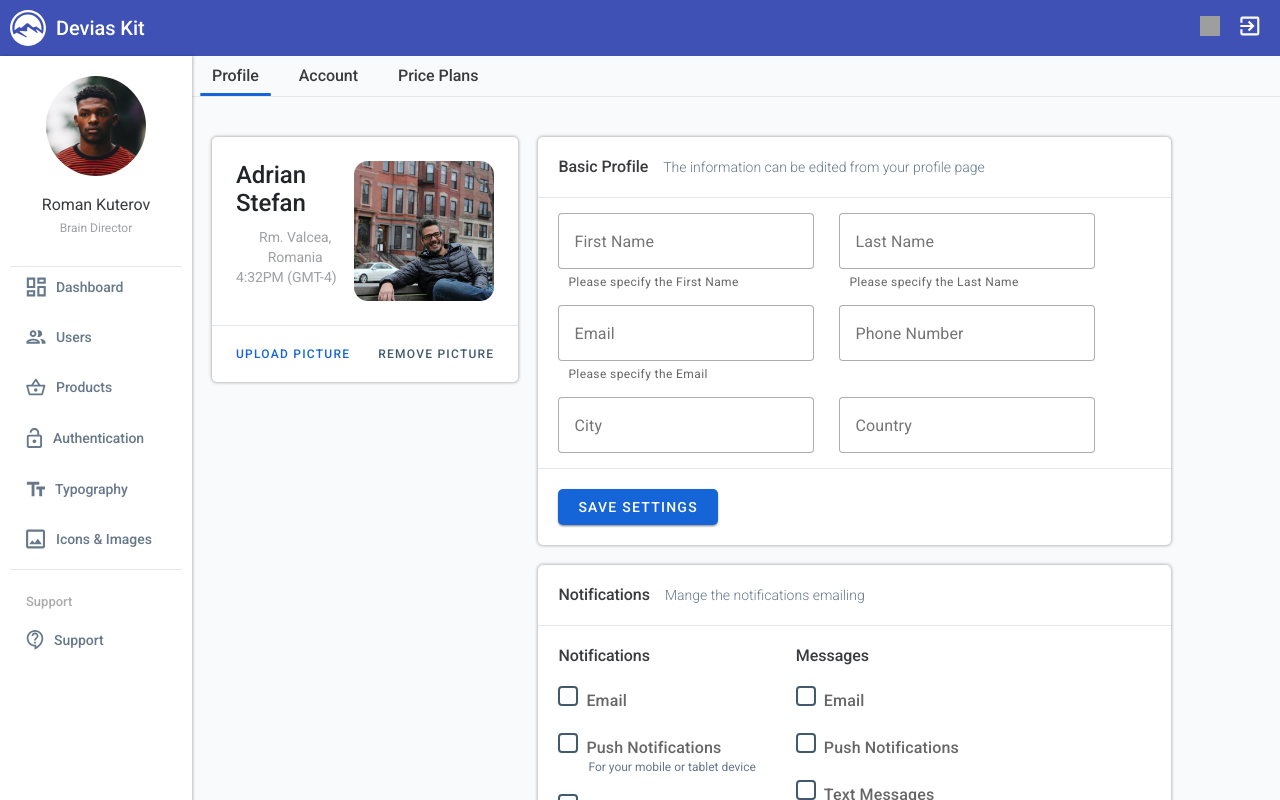
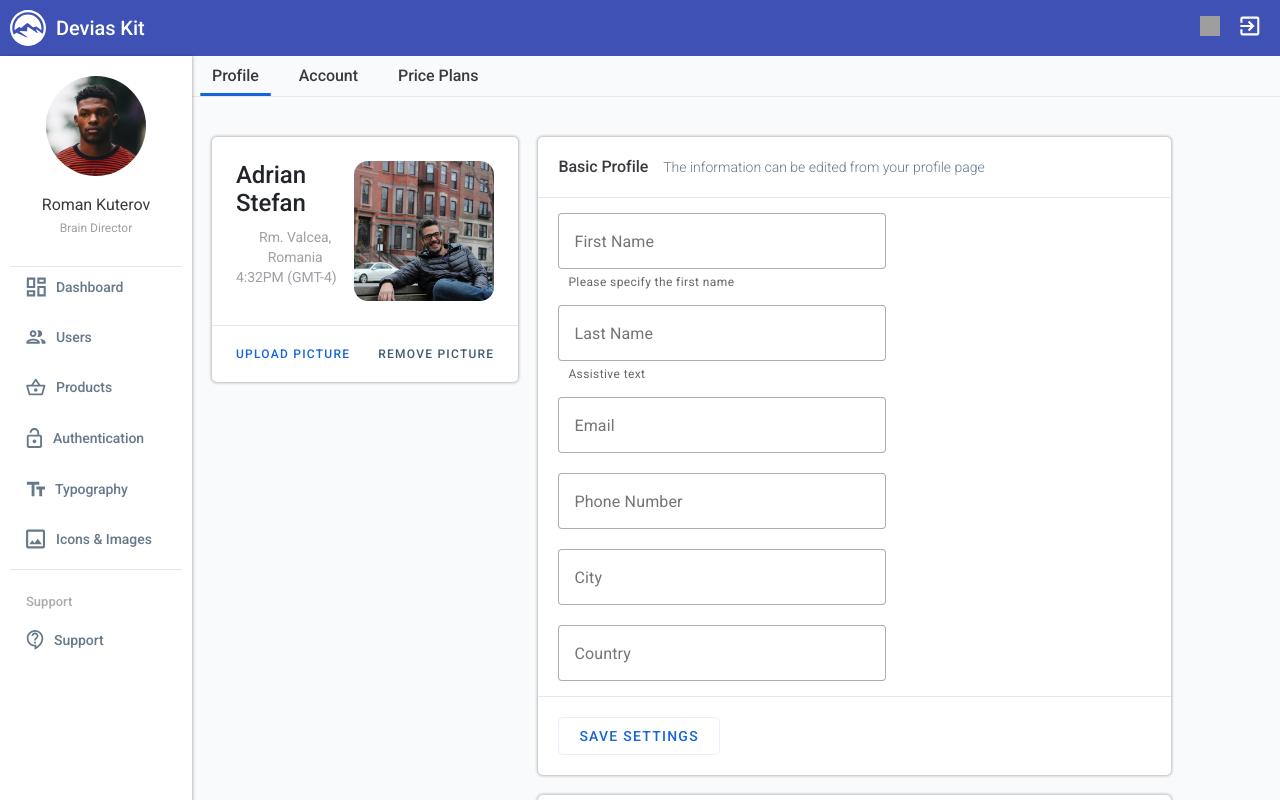
Before and after one commit to Valgulious/test-react, a React (Create React App) app: page / in a window 1280 px wide. Shown: the top 800 px of the page. Built offline with nearby package versions, Linux system fonts and the light colour scheme; grey boxes are pictures that could not be loaded.

Commit message:
Implemented the work of the SettingsForm

```diff
--- a/src/components/main/forms/FormButton.jsx
+++ b/src/components/main/forms/FormButton.jsx
@@ -1,7 +1,8 @@
 import PropTypes from 'prop-types'
 import styled from "@emotion/styled";
+import {forwardRef} from "react";
 
-const FormButton = ({buttonText, isDisabled}) => {
+const FormButton = forwardRef(({buttonText, isDisabled}, ref) => {
 
     const Button = styled.input`
         padding: 10px 20px;
@@ -44,10 +45,10 @@ const FormButton = ({buttonText, isDisabled}) => {
     `
 
     return(
-        <Button type='submit' value={buttonText} disabled={isDisabled}/>
+        <Button ref={ref} type='submit' value={buttonText} disabled={isDisabled}/>
     )
 
-}
+})
 
 FormButton.propTypes = {
     buttonText: PropTypes.string.isRequired,
--- a/src/components/main/forms/SettingsForm.jsx
+++ b/src/components/main/forms/SettingsForm.jsx
@@ -2,15 +2,82 @@ import styled from "@emotion/styled";
 import ProfileSection from "../ProfileSection.jsx";
 import SettingsFormInput from "./SettingsFormInput.jsx";
 import FormHeader from "./FormHeader.jsx";
-import FormFooter from "./FormFooter.jsx";
+import FormButton from "./FormButton.jsx";
 import Hr from '../../Hr.jsx'
+import {useRef} from "react";
 
 
 const SettingsForm = () => {
 
-    const Form = styled.form`
-        // width: 50vw;
-    `
+    const firstNameRef = useRef(null);
+    const lastNameRef = useRef(null);
+    const emailRef = useRef(null);
+    const phoneNumberRef = useRef(null);
+    const cityRef = useRef(null);
+    const countryRef = useRef(null);
+
+    const buttonRef = useRef(null);
+    const submitMessageRef = useRef(null);
+
+    const emailSpanRef = useRef(null);
+
+    const emailValidation = (value) => {
+        const regEmail = /\S+@\S+\.\S+/;
+
+        return regEmail.test(value);
+    }
+
+    const handleChange = (e) => {
+        let firstNameIsInvalid = firstNameRef.current.value === '';
+        let lastNameIsInvalid = lastNameRef.current.value === '';
+
+        if ('email' === e.target.id) emailSpanRef.current.textContent = '';
+
+        let emailIsValid = emailValidation(emailRef.current.value);
+
+        buttonRef.current.disabled = firstNameIsInvalid || lastNameIsInvalid || !emailIsValid;
+    }
+
+    const handleEmailBlur = () => {
+        const emailValue = emailRef.current.value;
+        if (emailValidation(emailValue)) {
+            emailSpanRef.current.textContent = '';
+        } else {
+            emailSpanRef.current.textContent = 'Incorrect email. Example: example@example.com';
+            emailSpanRef.current.style.color = 'red';
+        }
+    }
+
+    const handleSubmit = e => {
+        e.preventDefault();
+
+        const formData = new FormData(e.target);
+
+        for (let pair of formData.entries()) {
+            console.log(pair[0] + ': ' + pair[1]);
+        }
+
+        if(Math.round(Math.random())) {
+            submitMessageRef.current.textContent = 'Saved';
+            submitMessageRef.current.style.color = 'green';
+
+            firstNameRef.current.value = '';
+            lastNameRef.current.value = '';
+            emailRef.current.value = '';
+            phoneNumberRef.current.value = '';
+            cityRef.current.value = '';
+            countryRef.current.value = '';
+
+            buttonRef.current.disabled = true;
+
+            setTimeout(() => {
+                submitMessageRef.current.textContent = '';
+            }, 5000);
+        } else {
+            submitMessageRef.current.textContent = 'Error. Try again';
+            submitMessageRef.current.style.color = 'red';
+        }
+    }
 
     const Fieldset = styled.fieldset`
         border: none;
@@ -19,22 +86,76 @@ const SettingsForm = () => {
         padding-bottom: 10px;
     `
 
+    const InputWrapper = styled.div`
+        display: flex;
+        flex-direction: column;
+        position: relative;
+    `
+
+    const InputSpan = styled.span`
+        margin-left: 30px;
+        font-weight: normal;
+        font-size: 12px;
+        line-height: 16px;
+        letter-spacing: 0.4px;
+        color: rgba(0, 0, 0, 0.6);
+    `
+
+    const Footer = styled.footer`
+        padding: 20px;
+        display: flex;
+        align-items: center;
+    `
+
+    const SubmitMessage = styled.span`
+        font-weight: normal;
+        font-size: 12px;
+        line-height: 16px;
+        letter-spacing: 0.4px;
+
+        margin-left: 20px;
+    `
+
     return (
         <ProfileSection>
-            <Form>
+            <form onSubmit={handleSubmit}>
                 <FormHeader title='Basic Profile' info='The information can be edited from your profile page'/>
                 <Hr/>
                 <Fieldset>
-                    <SettingsFormInput type='text' placeholder='First Name' isRequired={true}/>
-                    <SettingsFormInput type='text' placeholder='Last Name' isRequired={true}/>
-                    <SettingsFormInput type='email' placeholder='Email' isRequired={true}/>
-                    <SettingsFormInput type='tel' placeholder='Phone Number' isRequired={false}/>
-                    <SettingsFormInput type='text' placeholder='City' isRequired={false}/>
-                    <SettingsFormInput type='text' placeholder='Country' isRequired={false}/>
+                    <InputWrapper>
+                        <SettingsFormInput ref={firstNameRef} id='firstName' name='firstName' type='text'
+                                           placeholder='First Name' isRequired={true}
+                                           onChange={handleChange} key='firstName'/>
+                        <InputSpan>Please specify the first name</InputSpan>
+                    </InputWrapper>
+                    <InputWrapper>
+                        <SettingsFormInput ref={lastNameRef} id='lastName' name='lastName' type='text'
+                                           placeholder='Last Name' isRequired={true} onChange={handleChange} key='lastName'/>
+                        <InputSpan>Assistive text</InputSpan>
+                    </InputWrapper>
+                    <InputWrapper>
+                        <SettingsFormInput ref={emailRef} id='email' name='email' type='email' placeholder='Email'
+                                           isRequired={true} onChange={handleChange} onBlur={handleEmailBlur} key='email'/>
+                        <InputSpan ref={emailSpanRef}>{''}</InputSpan>
+                    </InputWrapper>
+                    <InputWrapper>
+                        <SettingsFormInput ref={phoneNumberRef} id='phoneNumber' name='phoneNumber' type='tel'
+                                           placeholder='Phone Number' key='phone'/>
+                    </InputWrapper>
+                    <InputWrapper>
+                        <SettingsFormInput ref={cityRef} id='city' name='city' type='text' placeholder='City' key='city'/>
+                    </InputWrapper>
+                    <InputWrapper>
+                        <SettingsFormInput ref={countryRef} id='country' name='country' type='text'
+                                           placeholder='Country' key='country'/>
+                    </InputWrapper>
                 </Fieldset>
                 <Hr/>
-                <FormFooter buttonText='SAVE SETTINGS' buttonIsDisabled={false}/>
-            </Form>
+                <Footer>
+                    <FormButton ref={buttonRef} buttonText='SAVE SETTINGS' isDisabled={true}/>
+                    <SubmitMessage ref={submitMessageRef}>{''}</SubmitMessage>
+                </Footer>
+            </form>
         </ProfileSection>
     )
 
--- a/src/components/main/forms/SettingsFormInput.jsx
+++ b/src/components/main/forms/SettingsFormInput.jsx
@@ -1,13 +1,15 @@
 import PropTypes from 'prop-types'
 import styled from "@emotion/styled";
+import {forwardRef} from "react";
 
-const SettingsFormInput = ({type, placeholder, isRequired}) => {
+
+const SettingsFormInput = forwardRef(({id, name, type, placeholder, isRequired, onChange, onBlur}, ref) => {
 
     const Input = styled.input`
 
         margin: 15px 5px 5px 20px;
         padding-left: 15px;
-        width: 20vw;
+        width: 328px;
         height: 56px;
         border: 1px solid rgba(0, 0, 0, 0.32);
         box-sizing: border-box;
@@ -24,52 +26,46 @@ const SettingsFormInput = ({type, placeholder, isRequired}) => {
             border: 2px solid #1665D8;
         }
 
-        // &:focus + span::before {
-        //     padding-button: 50px;
-        //     font-weight: normal;
-        //     font-size: 12px;
-        //     line-height: 16px;
-        //     letter-spacing: 0.4px;
-        //     color: #1665D8;
-        //     content: '${placeholder}';
-        // }
-
-        &:required + span::after {
-            content: 'Please specify the ${placeholder}';
+        &:focus + label {
+            display: block;
         }
 
-        &:required:focus + span::after {
+        &:required:focus ~ span {
             color: #1665D8;
         }
     `
 
-    const Span = styled.span`
-        margin-left: 30px;
+    const Label = styled.label`
         font-weight: normal;
         font-size: 12px;
         line-height: 16px;
         letter-spacing: 0.4px;
-        color: rgba(0, 0, 0, 0.6);
+        color: #1665D8;
+
+        display: none;
+        position: absolute;
+        top: 8px;
+        left: 30px;
+        background-color: white;
     `
 
-    const InputWrapper = styled.div`
-        display: flex;
-        flex-direction: column;
-    `
-
-    return(
-        <InputWrapper>
-            <Input type={type} placeholder={placeholder} required={isRequired}/>
-            <Span/>
-        </InputWrapper>
+    return (
+        <>
+            <Input ref={ref} id={id} name={name} type={type} placeholder={placeholder} required={isRequired}
+                   onChange={onChange} onBlur={onBlur}/>
+            <Label htmlFor={id}>{placeholder}</Label>
+        </>
     )
-
-};
+});
 
 SettingsFormInput.propTypes = {
+    id: PropTypes.string.isRequired,
+    name: PropTypes.string.isRequired,
     type: PropTypes.string.isRequired,
     placeholder: PropTypes.string.isRequired,
-    isRequired: PropTypes.bool
+    isRequired: PropTypes.bool,
+    onChange: PropTypes.func,
+    onBlur: PropTypes.func
 }
 
 export default SettingsFormInput
```
